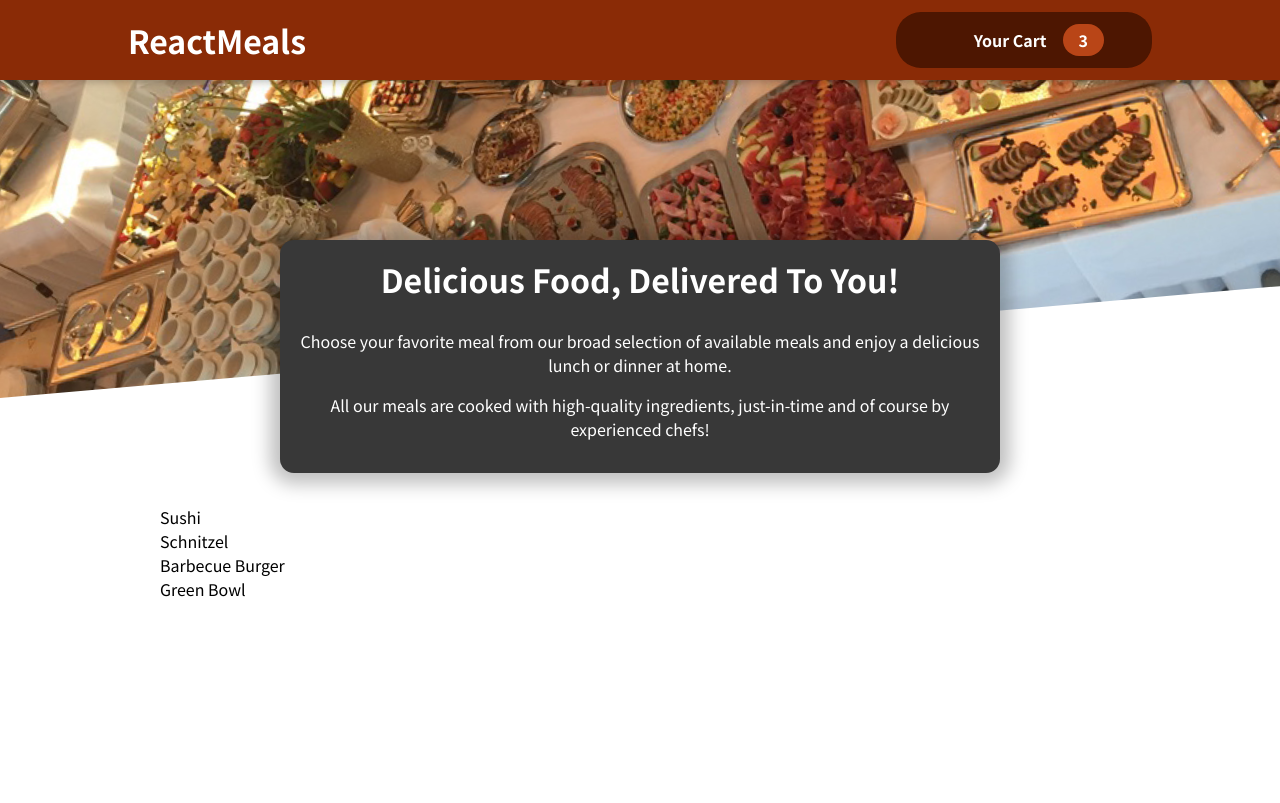
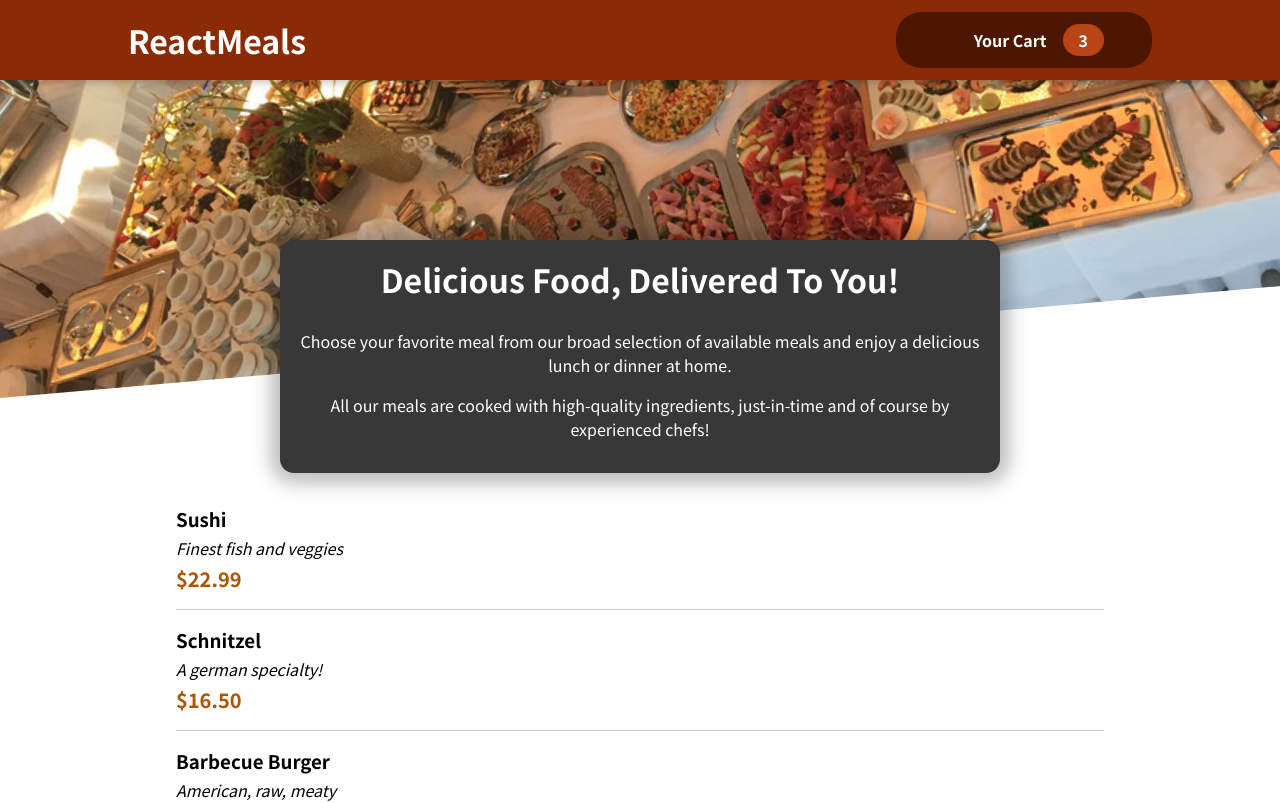
Before and after one commit to RossaMania/food-order-app-react, a React (Create React App) app: page / in a window 1280 px wide. Shown: the top 803 px of the page. Built offline with nearby package versions, Linux system fonts and the light colour scheme; some icons are missing.

Commit message:
Added Card wrapper for meal items. Added Meal Items folder and components. Styled.

```diff
--- a/src/components/Meals/AvailableMeals.js
+++ b/src/components/Meals/AvailableMeals.js
@@ -1,6 +1,7 @@
 import React from "react";
-
+import MealItem from "./MealItem/MealItem";
 import classes from "./AvailableMeals.module.css"
+import Card from "../UI/Card";
 
 const DUMMY_MEALS = [
   {
@@ -31,12 +32,14 @@
 
 const AvailableMeals = () => {
   const mealsList = DUMMY_MEALS.map(meal => {
-    return <li>{meal.name}</li>
+    return <MealItem key={meal.id} name={meal.name} description={meal.description} price={meal.price} />
   });
 
   return (
     <section className={classes.meals}>
-      <ul>{mealsList}</ul>
+      <Card>
+        <ul>{mealsList}</ul>
+      </Card>
     </section>
   );
 };
--- /dev/null
+++ b/src/components/Meals/MealItem/MealItem.js
@@ -0,0 +1,21 @@
+import React from "react";
+
+import classes from "./MealItem.module.css"
+
+const MealItem = (props) => {
+  const price = `$${props.price.toFixed(2)}`
+return (
+<li className={classes.meal}>
+  <div>
+  <h3>{props.name}</h3>
+  <div className={classes.description}>{props.description}</div>
+  <div className={classes.price}>{price}</div>
+  </div>
+  <div>
+
+  </div>
+</li>
+)
+}
+
+export default MealItem
--- /dev/null
+++ b/src/components/Meals/MealItem/MealItem.module.css
@@ -0,0 +1,22 @@
+.meal {
+  display: flex;
+  justify-content: space-between;
+  margin: 1rem;
+  padding-bottom: 1rem;
+  border-bottom: 1px solid #ccc;
+}
+
+.meal h3 {
+  margin: 0 0 0.25rem 0;
+}
+
+.description {
+  font-style: italic;
+}
+
+.price {
+  margin-top: 0.25rem;
+  font-weight: bold;
+  color: #ad5502;
+  font-size: 1.25rem;
+}
--- /dev/null
+++ b/src/components/UI/Card.js
@@ -0,0 +1,11 @@
+import React from "react";
+
+import classes from "./Card.module.css"
+
+const Card = (props) => {
+return (
+<div className={classes.Card}>{props.children}</div>
+)
+}
+
+export default Card
--- /dev/null
+++ b/src/components/UI/Card.module.css
@@ -0,0 +1,6 @@
+.card {
+  padding: 1rem;
+  box-shadow: 0 2px 8px rgba(0, 0, 0, 0.25);
+  border-radius: 14px;
+  background-color: white;
+}
```
Also changed, not shown: src/components/Meals/MealItem/MealItremForm.js (added).
